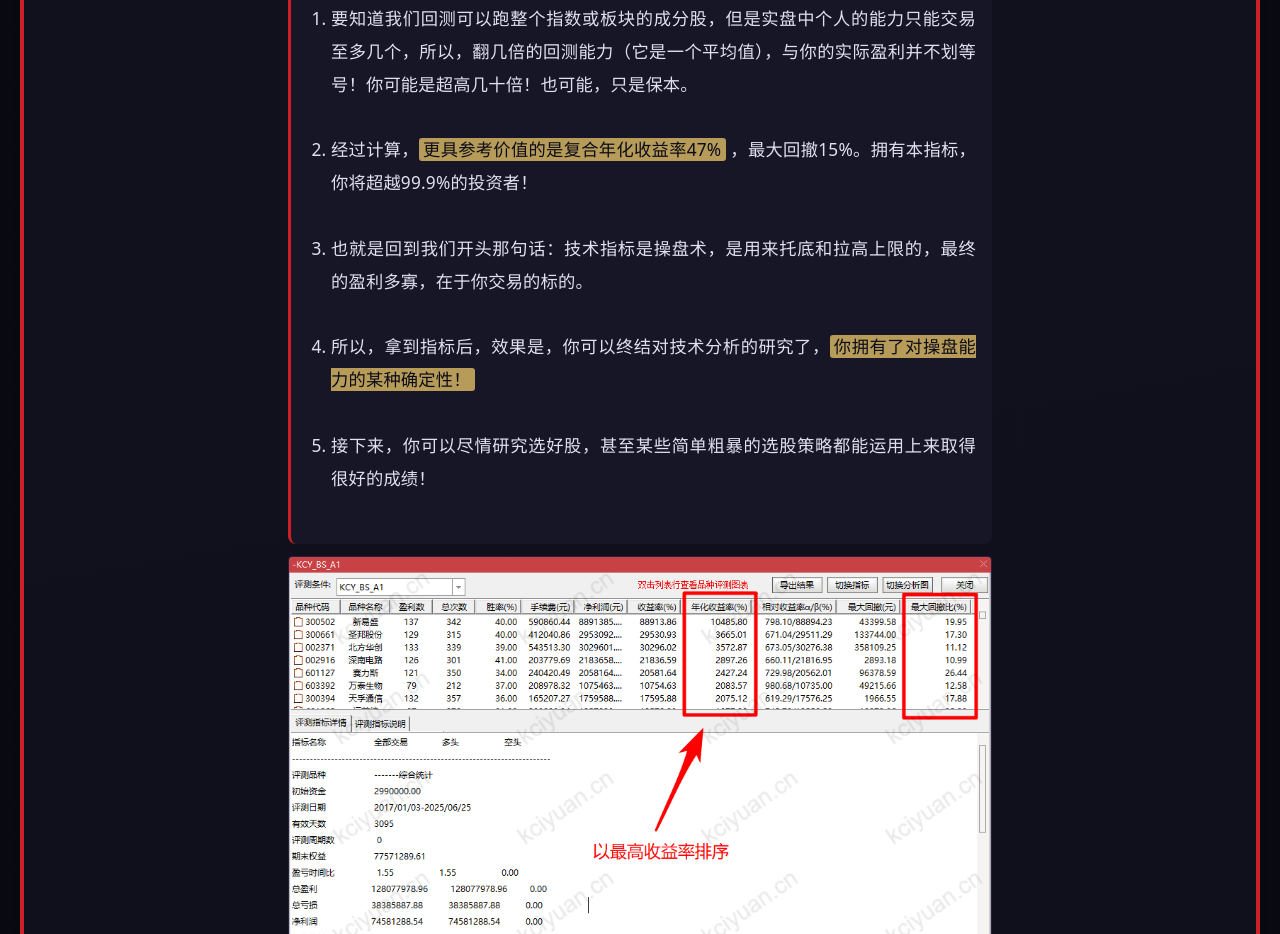
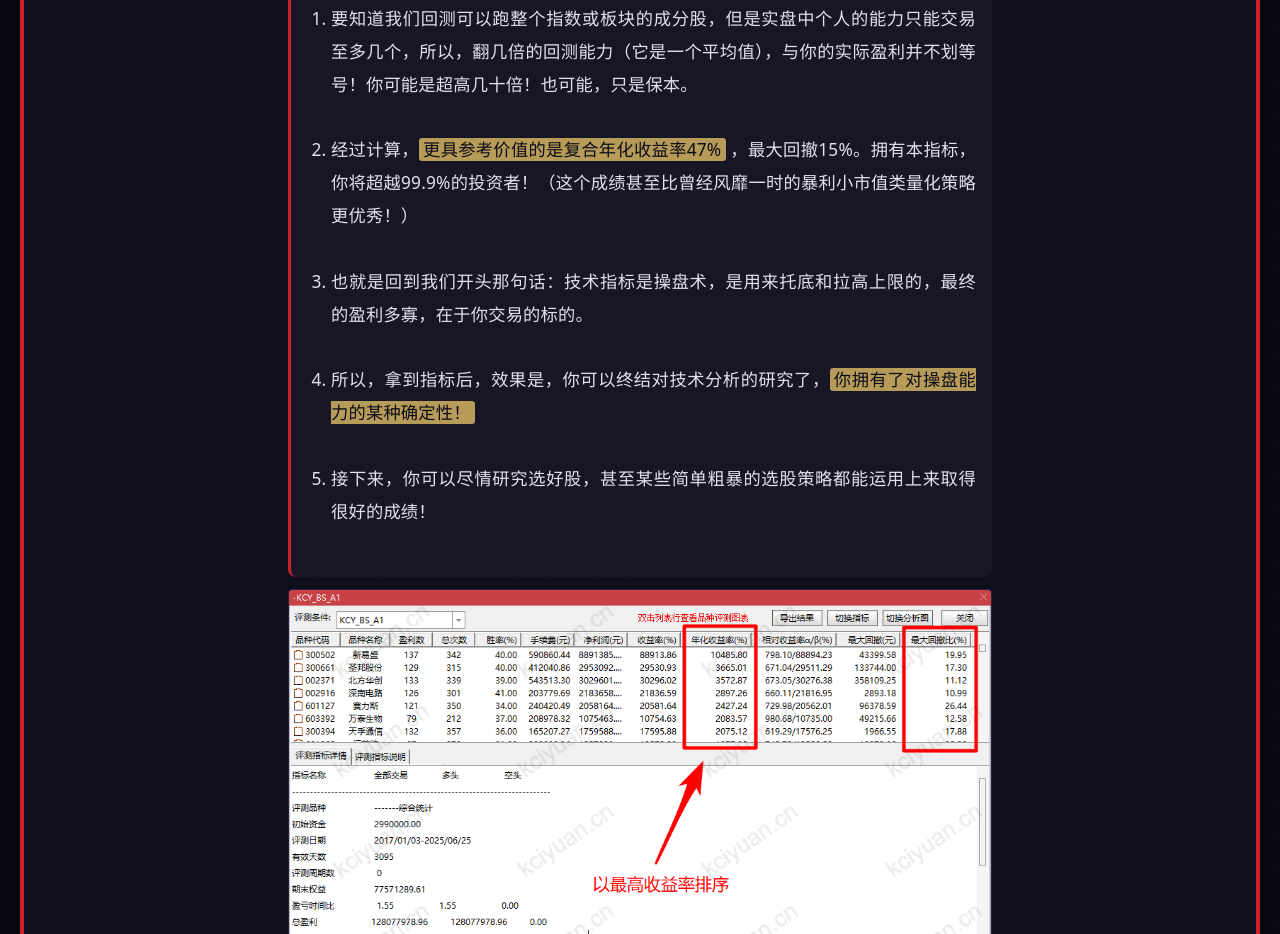
Before and after one commit to qhl9901/kciyuan, a plain HTML site: page bs_a1.html in a window 1280 px wide. Shown: the part 5209-6143 px from the top of the page. Drawn offline with nearby package versions, Linux system fonts and the light colour scheme.

Commit message:
Update bs_a1.html

```diff
--- a/bs_a1.html
+++ b/bs_a1.html
@@ -249,7 +249,7 @@
 就此进一步说明 <span class="hl">指标实际运用方法论：</span>
 <ol class="list-decimal ml-6 mt-2">
 <li>要知道我们回测可以跑整个指数或板块的成分股，但是实盘中个人的能力只能交易至多几个，所以，翻几倍的回测能力（它是一个平均值），与你的实际盈利并不划等号！你可能是超高几十倍！也可能，只是保本。</li>
-<li>经过计算，<span class="hl">更具参考价值的是复合年化收益率47%</span> ，最大回撤15%。拥有本指标，你将超越99.9%的投资者！</li>
+<li>经过计算，<span class="hl">更具参考价值的是复合年化收益率47%</span> ，最大回撤15%。拥有本指标，你将超越99.9%的投资者！（这个成绩甚至比曾经风靡一时的暴利小市值类量化策略更优秀！）</li>
 <li>也就是回到我们开头那句话：技术指标是操盘术，是用来托底和拉高上限的，最终的盈利多寡，在于你交易的标的。</li>
 <li>所以，拿到指标后，效果是，你可以终结对技术分析的研究了，<span class="hl">你拥有了对操盘能力的某种确定性！</span></li>
 <li>接下来，你可以尽情研究选好股，甚至某些简单粗暴的选股策略都能运用上来取得很好的成绩！</li>
```
